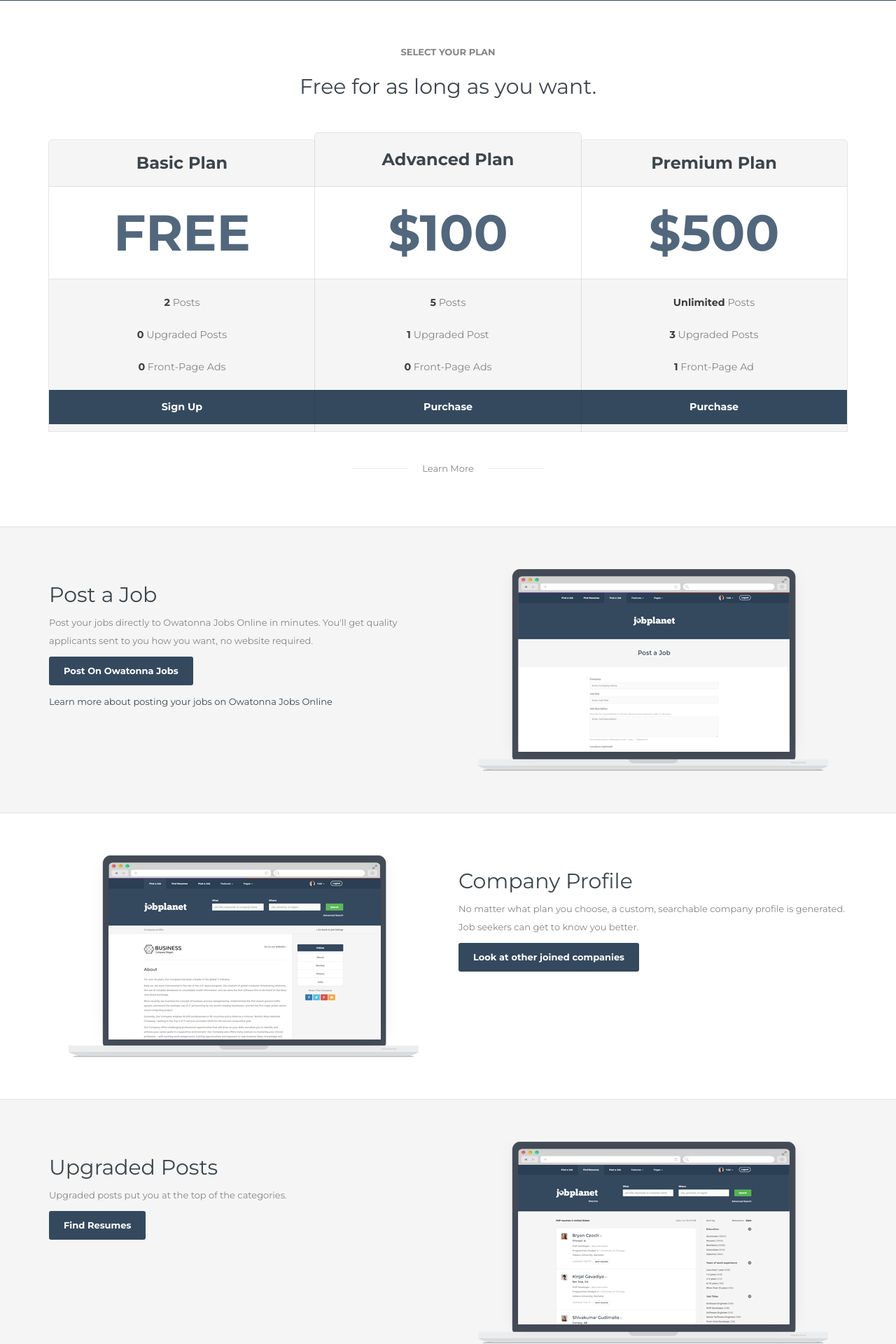
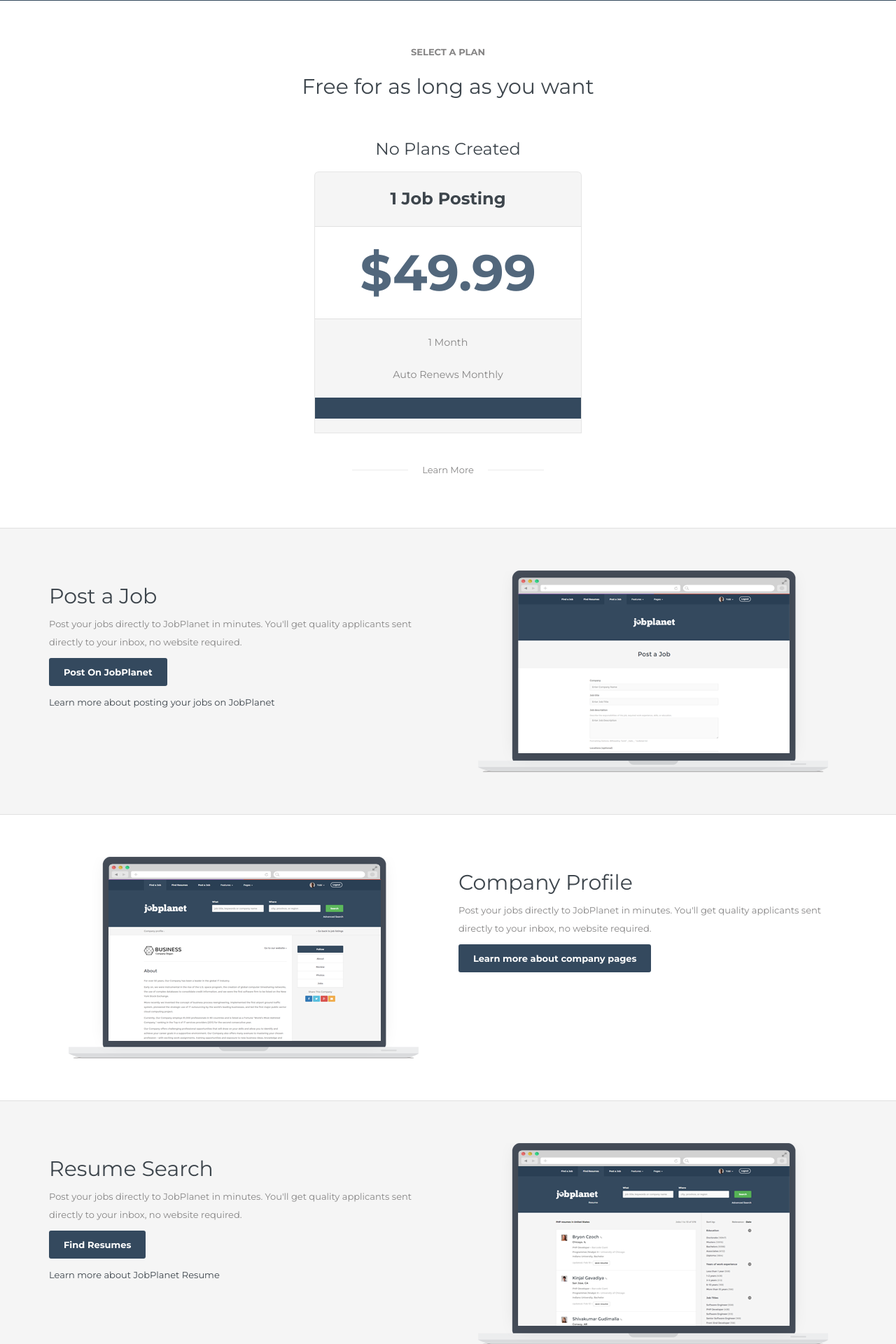
Before and after one commit to eson-schulz/django-job-board, a Django app: a page that uses templates/general/skeleton/base.html in a window 1280 px wide. Shown: the part 270-2190 px from the top of the page at 70% size. Run offline with Django 3.2, Linux system fonts and the light colour scheme; some libraries are stand-ins or nearby versions.

Commit message:
Moved Plans over to a model. Moved checkout page to employers location.

```diff
--- a/account/admin.py
+++ b/account/admin.py
@@ -1,4 +1,5 @@
 from django.contrib import admin
-from .models import Company
+from .models import Company, Plan
 
 admin.site.register(Company)
+admin.site.register(Plan)
--- a/account/urls.py
+++ b/account/urls.py
@@ -22,7 +22,6 @@
     url(r'^password-change/done/$', views.password_change_complete, name='password_change_done'),
 
     url(r'^company/post-a-job/$', views.post_a_job, name='post_a_job'),
-    url(r'^company/checkout/(?P<post_slug>[\w\-]+)/$', views.checkout, name='checkout'),
     url(r'^update-posts/$', views.update_posts_base, name='update_posts'),
     url(r'^update-posts/(?P<post_slug>[\w\-]+)/$', views.post_a_job, name='update_post'),
 ]
--- a/board/static/theme/css/theme.css
+++ b/board/static/theme/css/theme.css
@@ -1692,6 +1692,21 @@
   -ms-transition: all 0.6s ease 0s;
   -webkit-backface-visibility: hidden;
 }
+
+.plan .primary-price {
+  display: block;
+  font-size: 72px;
+  color: #337ab7;
+  line-height: 101px;
+  font-weight: bold;
+  transition: all 0.6s ease 0s;
+  -webkit-transition: all 0.6s ease 0s;
+  -moz-transition: all 0.6s ease 0s;
+  -o-transition: all 0.6s ease 0s;
+  -ms-transition: all 0.6s ease 0s;
+  -webkit-backface-visibility: hidden;
+}
+
 .plan .period {
   font-size: 14px;
 }
--- a/board/urls.py
+++ b/board/urls.py
@@ -25,7 +25,7 @@
     url(r'^jobs/(?P<company_slug>[\w\-]+)/(?P<post_slug>[\w\-]+)/$', views.job_details, name='job_details'),
 
     # General information for employers
-    url(r'^employers/$', views.employer_information, name='employer_info'),
+    url(r'^employers/$', views.company_plans, name='company_plans'),
 
     # About us page
     url(r'^about-us/$', views.about_us, name='about_us'),
--- a/board/views.py
+++ b/board/views.py
@@ -1,7 +1,11 @@
-from django.shortcuts import render, render_to_response, get_object_or_404
+from django.shortcuts import render, render_to_response, get_object_or_404, redirect
 from django.template.context import RequestContext
 from .models import Post, Category, Company
 from endless_pagination.decorators import page_template
+from jobs import settings
+from account.models import Plan
+
+import stripe
 
 import logging
 
@@ -58,6 +62,63 @@
         template, context, context_instance=RequestContext(request))
 
 
+def company_plans(request):
+    context = {}
+
+    context['plans'] = Plan.objects.all().order_by('cost')
+
+    if request.user.is_anonymous():
+        pass
+    else:
+        company = request.user.company
+        context['company'] = company
+
+        error = None
+        customer = None
+        try:
+            customer = company.get_stripe_customer()
+        except Exception as error:
+            error = "Can't connect to payment processing"
+
+        if not error and request.method == 'POST':
+            # Subscribe them to the job
+            token = request.POST.get("stripeToken", "")
+
+            # if they inputted a new card, or otherwise
+            if token:
+                try:
+                    company.subscribe_user(settings.STRIPE_PLAN_NAME, customer=customer, token=token)
+
+                    post.paid = True
+                    post.save()
+                except stripe.error.CardError as error:
+                    error = "Credit card declined. Try using a new one."
+                except Exception as Error:
+                    error = "An error occurred."
+            else:
+                # TODO - make sure that the customer actually has previous payments
+                try:
+                    company.subscribe_user(settings.STRIPE_PLAN_NAME, customer=customer)
+
+                    post.paid = True
+                    post.save()
+                except stripe.error.CardError as error:
+                    error = "Credit card declined. Try using a new one."
+                except Exception as Error:
+                    error = "An error occurred."
+
+        if customer:
+            try:
+                context['four_digits'] = company.get_four_digits(customer=customer)
+            except Exception as error:
+                error = "Can't get previous card info"
+
+        context['pushable_key'] = settings.STRIPE_PUSHABLE_KEY
+        context['error'] = error
+
+    return render(request, 'board/company_plans.html', context)
+
+
 def categories(request):
     context = {}
 
@@ -104,10 +165,6 @@
     return render(request, 'board/company_details.html', context)
 
 
-def employer_information(request):
-    return render(request, 'board/information/employer_info.html')
-
-
 def about_us(request):
     return render(request, 'board/information/about.html')
 
--- a/jobs/settings.py
+++ b/jobs/settings.py
@@ -190,3 +190,5 @@
 #
 # stripe.api_key = "sk_test_999"
 # STRIPE_PUSHABLE_KEY = "pk_test_999"
+# STRIPE_ADVANCED_PLAN = "id of plan"
+# STRIPE_PREMIUM_PLAN = "id of plan"
--- a/templates/account/checkout.html
+++ b/templates/board/company_plans.html
@@ -32,79 +32,44 @@
 
             <!-- text centered -->
             <div class="text-center">
+                {% if company %}
                   <strong class="text-uppercase">current plan</strong>
-              <h2>{{ company.get_plan_display }}</h2>
+                  <h2>{{ company.plan.name }} Plan</h2>
+                {% else %}
+                  <strong class="text-uppercase">select a plan</strong>
+                  <h2>Free for as long as you want</h2>
+                {% endif %}
               <div class="white-space-30"></div>
             </div><!-- text centered -->
 
            <div class="row plan-nospace">
+              {% if plans %}
+              {% for plan in plans %}
                   <div class=" col-md-4 plan-item">
                     <!-- plan box -->
-                <div class="plan">
+                    <div class="plan {% if forloop.counter == 2 %}popular{% endif %}">
                       <div class="plan-title">
-                    <h3>Basic Plan</h3>
+                            <h3 {% if company.plan == plan %}class="text-primary"{% endif %}>{{ plan.name }} Plan</h3>
                       </div>
 
                       <div class="plan-price">
-                    <span class="price ">FREE</span>
+                        <span class="{% if company.plan == plan %}primary-price{% else %}price{% endif %}">{% if plan.cost == 0 %}FREE{% else %}${{ plan.cost }}{% endif %}</span>
                       </div>
 
                       <div class="plan-list">
                         <ul class="item-list list-unstyled">
-                      <li><strong>2</strong> Posts</li>
-                      <li><strong>0</strong> Upgraded Posts</li>
+                          <li><strong>{{ plan.max_posts }}</strong> Posts</li>
+                          <li><strong>{{ plan.max_upgraded_posts }}</strong> Upgraded Posts</li>
                           <li><strong>0</strong> Front-Page Ads</li>
                         </ul>
-                    <button type="button" class="btn btn-t-primary btn-theme btn-lg btn-square btn-block"> Free</button>
+                        <button type="button" class="btn btn-t-primary btn-theme btn-lg btn-square btn-block"> {% if company.plan == plan %}In Use{% else %}{% if plan.cost == 0 %}Free{% else %}Purchase{% endif %}{% endif %}</button>
                       </div>
                     </div><!-- plan box -->
                   </div>
-
-              <div class=" col-md-4 plan-item">
-                <!-- plan box -->
-                <div class="plan popular">
-                  <div class="plan-title">
-                    <h3>Advanced Plan</h3>
-
-                  </div>
-
-                  <div class="plan-price">
-                    <span class="price ">$100</span>
-                  </div>
-
-                  <div class="plan-list">
-                    <ul class="item-list list-unstyled">
-                      <li><strong>5</strong> Posts</li>
-                      <li><strong>1</strong> Upgraded Post</li>
-                      <li><strong>0</strong> Front-Page Ads</li>
-                    </ul>
-                    <button type="button" class="btn btn-t-primary btn-theme btn-lg btn-square btn-block"> Purchase</button>
-                  </div>
-                </div><!-- end plan box -->
-              </div>
-
-              <div class=" col-md-4 plan-item">
-                <!-- plan box -->
-                <div class="plan">
-                  <div class="plan-title">
-                    <h3>Premium Plan</h3>
-                  </div>
-
-                  <div class="plan-price">
-                    <span class="price ">$500</span>
-                  </div>
-
-                  <div class="plan-list">
-                    <ul class="item-list list-unstyled">
-                      <li><strong>Unlimited</strong> Posts</li>
-                      <li><strong>3</strong> Upgraded Posts</li>
-                      <li><strong>1</strong> Front-Page Ad</li>
-                    </ul>
-                    <button type="button" class="btn btn-t-primary btn-theme btn-lg btn-square btn-block"> Purchase</button>
-                  </div>
-                </div><!-- end plan box -->
-              </div>
-
+              {% endfor %}
+              {% else %}
+                  <h3 class="text-center">No Plans Created</h3>
+              {% endif %}
             </div>
 
             <div class="row plan-nospace">
@@ -136,7 +101,7 @@
                     <form action="#" method="POST">
                         {% csrf_token %}
                       <script
-                        src="https://checkout.stripe.com/checkout.js" class="stripe-button"
+                        src="https://checkout.stripe.com/checkout.js" class="stripe-button btn btn-t-primary btn-theme btn-lg btn-square btn-block"
                         data-key="{{ pushable_key }}"
                         data-image="{% static 'theme/images/logo/case.png' %}"
                         data-name="Owatonna Jobs Online"
--- a/templates/board/information/employer_info.html
+++ /dev/null
@@ -1,161 +0,0 @@
-{% extends 'general/skeleton/base_with_logo.html' %}
-
-{% load staticfiles %}
-
-{% block title %}
-Employer Information - Owatonna Jobs Online
-{% endblock title %}
-
-{% block content %}
-
-      <!-- body-content -->
-      <div class="body-content clearfix" >
-
-
-        <!-- pricing 3 cols -->
-        <div class="block-section bg-color1 line-bottom">
-          <div class="container ">
-            <!-- text centered -->
-            <div class="text-center">
-              <strong class="text-uppercase">select your plan</strong>
-              <h2>Free for as long as you want.</h2>
-              <div class="white-space-30"></div>
-            </div><!-- text centered -->
-
-            <div class="row plan-nospace">
-              <div class=" col-md-4 plan-item">
-                <!-- plan box -->
-                <div class="plan">
-                  <div class="plan-title">
-                    <h3>Basic Plan</h3>
-                  </div>
-
-                  <div class="plan-price">
-                    <span class="price ">FREE</span>
-                  </div>
-
-                  <div class="plan-list">
-                    <ul class="item-list list-unstyled">
-                      <li><strong>2</strong> Posts</li>
-                      <li><strong>0</strong> Upgraded Posts</li>
-                      <li><strong>0</strong> Front-Page Ads</li>
-                    </ul>
-                    <button type="button" class="btn btn-t-primary btn-theme btn-lg btn-square btn-block"> Sign Up</button>
-                  </div>
-                </div><!-- plan box -->
-              </div>
-
-              <div class=" col-md-4 plan-item">
-                <!-- plan box -->
-                <div class="plan popular">
-                  <div class="plan-title">
-                    <h3>Advanced Plan</h3>
-
-                  </div>
-
-                  <div class="plan-price">
-                    <span class="price ">$100</span>
-                  </div>
-
-                  <div class="plan-list">
-                    <ul class="item-list list-unstyled">
-                      <li><strong>5</strong> Posts</li>
-                      <li><strong>1</strong> Upgraded Post</li>
-                      <li><strong>0</strong> Front-Page Ads</li>
-                    </ul>
-                    <button type="button" class="btn btn-t-primary btn-theme btn-lg btn-square btn-block"> Purchase</button>
-                  </div>
-                </div><!-- end plan box -->
-              </div>
-
-              <div class=" col-md-4 plan-item">
-                <!-- plan box -->
-                <div class="plan">
-                  <div class="plan-title">
-                    <h3>Premium Plan</h3>
-                  </div>
-
-                  <div class="plan-price">
-                    <span class="price ">$500</span>
-                  </div>
-
-                  <div class="plan-list">
-                    <ul class="item-list list-unstyled">
-                      <li><strong>Unlimited</strong> Posts</li>
-                      <li><strong>3</strong> Upgraded Posts</li>
-                      <li><strong>1</strong> Front-Page Ad</li>
-                    </ul>
-                    <button type="button" class="btn btn-t-primary btn-theme btn-lg btn-square btn-block"> Purchase</button>
-                  </div>
-                </div><!-- end plan box -->
-              </div>
-
-            </div>
-
-            <p class="text-center"><span class="span-line">Learn More</span></p>
-
-          </div>
-        </div><!-- end pricing 3 cols -->
-
-        <!-- block promo -->
-        <div class="block-section bg-color2 line-bottom">
-          <div class="container">
-            <div class="row">
-              <div class="col-md-6 text-center-sm">
-                <h2>Post a Job</h2>
-                <p>Post your jobs directly to Owatonna Jobs Online in minutes. You'll get quality applicants sent to you how you want, no website required.</p>
-                <p><a href="{% url 'post_a_job' %}" class=" btn btn-theme btn-t-primary">Post On Owatonna Jobs</a></p>
-                <p><a href="#">Learn more about posting your jobs on Owatonna Jobs Online</a></p>
-              </div>
-              <div class="col-md-6 text-center hidden-sm hidden-xs">
-                <img src="./assets/theme/images/mac1.png" alt="">
-              </div>
-            </div>
-          </div>
-        </div><!-- end block promo -->
-
-        <!-- block promo -->
-        <div class="block-section bg-color1 line-bottom">
-          <div class="container">
-            <div class="row">
-
-              <div class="col-md-6 text-center hidden-sm hidden-xs"> <img src="./assets/theme/images/mac.png" alt=""></div>
-              <div class="col-md-6 text-center-sm">
-                <h2>Company Profile</h2>
-                <p>No matter what plan you choose, a custom, searchable company profile is generated. Job seekers can get to know you better.</p>
-                <p><a href="{% url 'company_list' %}" class=" btn btn-theme btn-t-primary">Look at other joined companies</a></p>
-
-              </div>
-            </div>
-          </div>
-        </div> <!-- end block promo -->
-
-
-        <!-- block promo -->
-        <div class="block-section bg-color2 line-bottom">
-          <div class="container">
-            <div class="row">
-              <div class="col-md-6 text-center-sm">
-                <h2>Upgraded Posts</h2>
-                <p>Upgraded posts put you at the top of the categories.</p>
-                <p><a href="resume_list.html" class=" btn btn-theme btn-t-primary">Find Resumes</a></p>
-              </div>
-              <div class="col-md-6 text-center hidden-sm hidden-xs">
-                <img src="./assets/theme/images/mac2.png" alt="">
-              </div>
-            </div>
-          </div>
-        </div><!-- end block promo -->
-
-        <!-- block bottom -->
-        <div class="block-section bg-color1">
-          <div class="container text-center">
-            <strong class="text-uppercase">support</strong>
-            <h2 >Any questions?</h2>
-            <div class="white-space-20"></div>
-            <a href="#" class="btn btn-t-primary  btn-theme">Contact Us</a>
-          </div>
-        </div><!-- end block bottom -->
-
-      </div><!--end body-content -->
-{% endblock content %}
--- a/templates/general/skeleton/base.html
+++ b/templates/general/skeleton/base.html
@@ -61,7 +61,7 @@
                   </ul>
                 </li>
                 <li  class=""><a href="job_post_1.html"><strong>Resumes</strong></a></li>
-                <li  class=""><a href="{% url 'employer_info' %}"><strong>Employers</strong></a></li>
+                <li  class=""><a href="{% url 'company_plans' %}"><strong>Employers</strong></a></li>
                 <li class="dropdown">
                   <a href="#" class="dropdown-toggle" data-toggle="dropdown" role="button" >About Us <span class="caret"></span></a>
                   <ul class="dropdown-menu" role="menu">
```
Also changed, not shown: account/models.py (+15 -25 lines), account/views.py (+23 -77 lines), account/migrations/0006_auto_20160602_0013.py (added), account/migrations/0007_auto_20160602_0023.py (added). Lines whose indentation alone changed are shown as unchanged.
